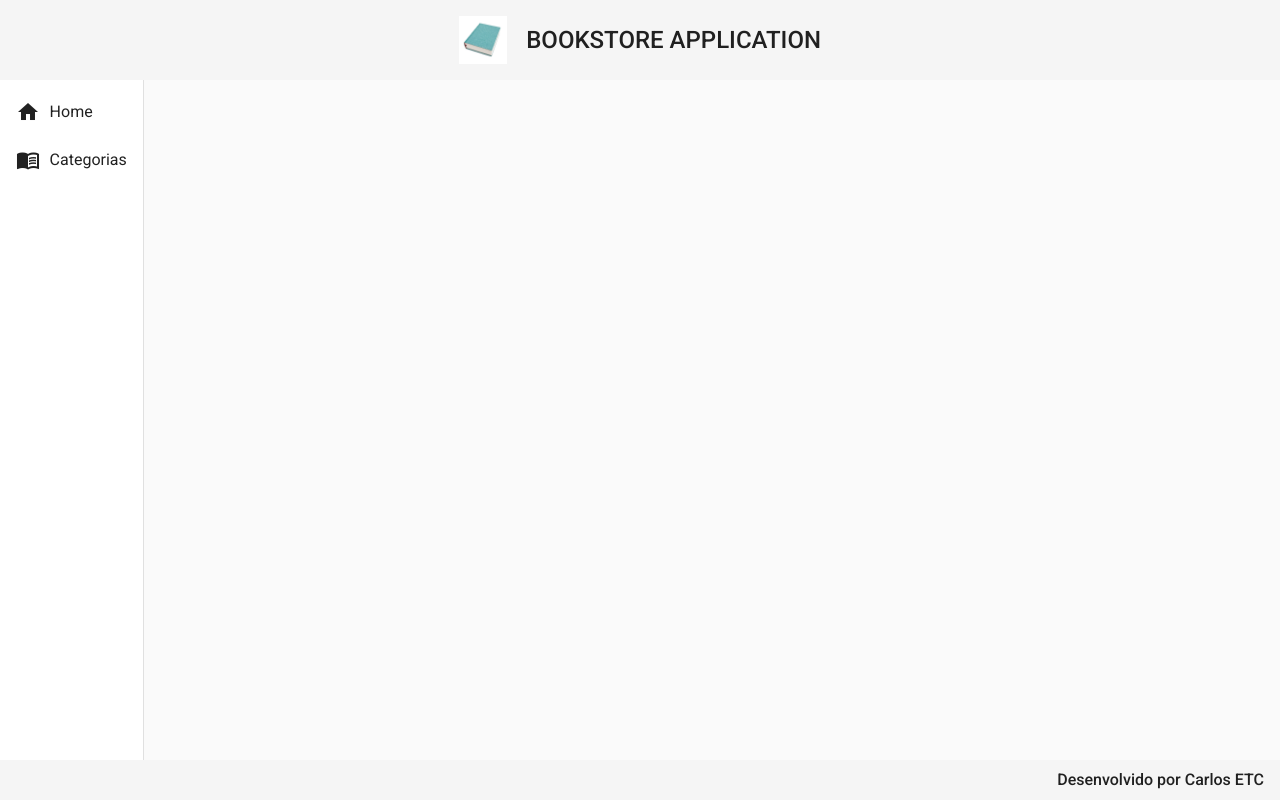
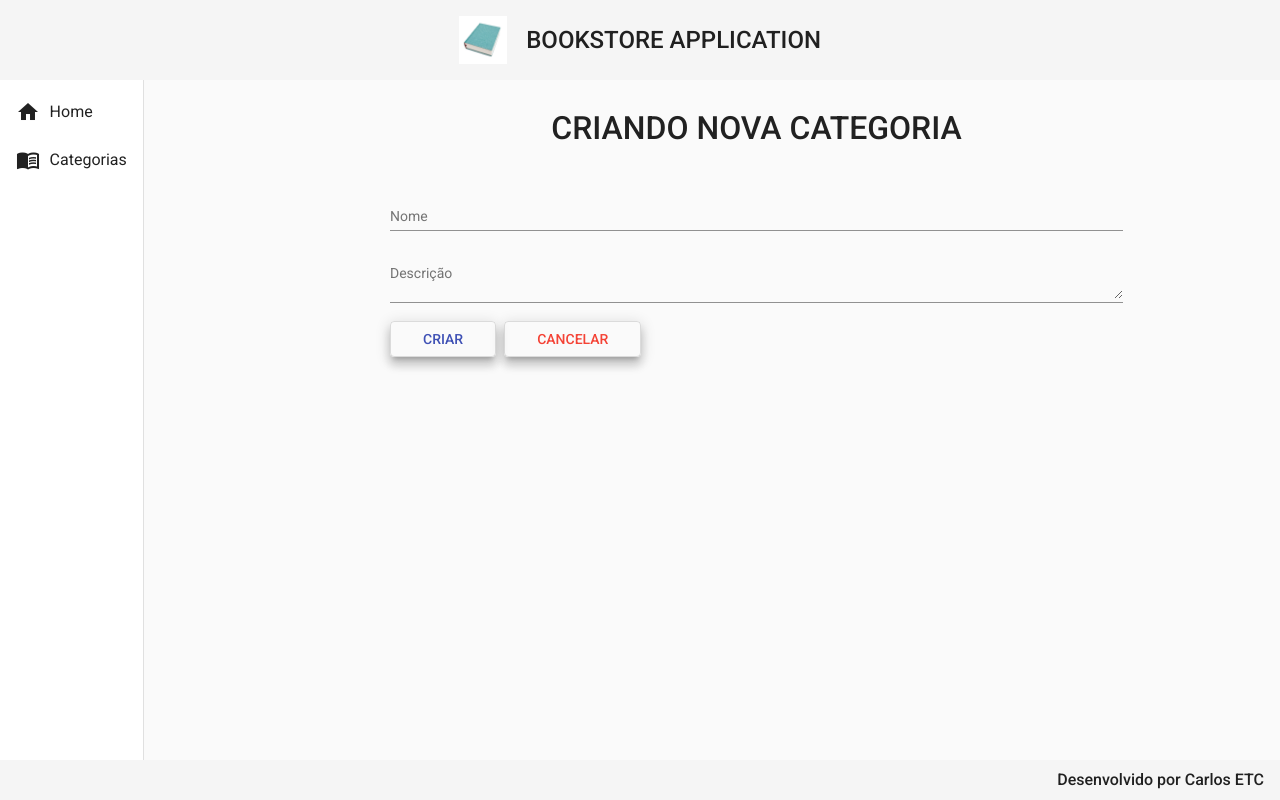
Before and after one commit to carlosetc/bookstore-front, an Angular app: page /categorias/create in a window 1280 px wide. Before the commit this address led to /. Built offline with nearby package versions, Linux system fonts and the light colour scheme.

Commit message:
Esqueleto da tela categoria create

```diff
--- a/src/app/app-routing.module.ts
+++ b/src/app/app-routing.module.ts
@@ -1,5 +1,6 @@
 import { NgModule } from '@angular/core';
 import { RouterModule, Routes } from '@angular/router';
+import { CategoriaCreateComponent } from './components/views/categoria/categoria-create/categoria-create.component';
 import { CategoriaReadComponent } from './components/views/categoria/categoria-read/categoria-read.component';
 import { HomeComponent } from './components/views/home/home.component';
 
@@ -11,6 +12,10 @@
   {
     path: 'categorias',
     component: CategoriaReadComponent
+  },
+  {
+    path: 'categorias/create',
+    component: CategoriaCreateComponent
   }
 ];
 
--- /dev/null
+++ b/src/app/components/views/categoria/categoria-create/categoria-create.component.css
@@ -0,0 +1,26 @@
+form {
+    text-align: center;
+    width: 70%;
+    margin: 2rem auto 0 auto;
+}
+
+h1 {
+    font-size: 2rem;
+    font-weight: 500;
+    margin-bottom: 3rem;
+}
+
+.form {
+    width: 100%;
+}
+
+.buttons {
+    width: 100%;
+    text-align: start;
+}
+
+button {
+    margin-right: .5rem;
+    padding-right: 2rem;
+    padding-left: 2rem;
+}
--- /dev/null
+++ b/src/app/components/views/categoria/categoria-create/categoria-create.component.html
@@ -0,0 +1,18 @@
+<form>
+    <h1>CRIANDO NOVA CATEGORIA</h1>
+
+    <mat-form-field class="form">
+        <mat-label>Nome</mat-label>
+        <input matInput type="text" name="nome" placeholder="Ex: Computação" />
+    </mat-form-field>
+
+    <mat-form-field class="form">
+        <mat-label>Descrição</mat-label>
+        <textarea matInput name="descricao" placeholder="Ex: Livros de Computação"></textarea>
+    </mat-form-field>
+
+    <div class="buttons">
+        <button class="mat-elevation-z8" mat-stroked-button color="primary">CRIAR</button>
+        <button class="mat-elevation-z8" mat-stroked-button color="warn">CANCELAR</button>
+    </div>
+</form>
--- /dev/null
+++ b/src/app/components/views/categoria/categoria-create/categoria-create.component.ts
@@ -0,0 +1,15 @@
+import { Component, OnInit } from '@angular/core';
+
+@Component({
+  selector: 'app-categoria-create',
+  templateUrl: './categoria-create.component.html',
+  styleUrls: ['./categoria-create.component.css']
+})
+export class CategoriaCreateComponent implements OnInit {
+
+  constructor() { }
+
+  ngOnInit(): void {
+  }
+
+}
--- a/src/app/components/views/categoria/categoria-read/categoria-read.component.html
+++ b/src/app/components/views/categoria/categoria-read/categoria-read.component.html
@@ -3,7 +3,7 @@
         <h1>Categorias</h1>
     </div>
 
-    <button class="mat-elevation-z8" mat-stroked-button color="primary">NOVA CATEGORIA</button>
+    <button class="mat-elevation-z8" mat-stroked-button color="primary" (click)="navegarParaCategoriaCreate()">NOVA CATEGORIA</button>
 
     <div class="mat-elevation-z8 content-table">
         <table class="table" mat-table [dataSource]="categorias">
--- a/src/app/components/views/categoria/categoria-read/categoria-read.component.ts
+++ b/src/app/components/views/categoria/categoria-read/categoria-read.component.ts
@@ -1,4 +1,5 @@
 import { Component, OnInit } from '@angular/core';
+import { Router } from '@angular/router';
 import { Categoria } from '../categoria.model';
 import { CategoriaService } from '../categoria.service';
 
@@ -12,7 +13,7 @@
   categorias: Categoria[] = [];
   displayedColumns: string[] = ['id', 'nome', 'descricao', 'livros', 'acoes'];
 
-  constructor(private service: CategoriaService) { }
+  constructor(private service: CategoriaService, private router: Router) { }
 
   ngOnInit(): void {
     this.findAll();
@@ -25,4 +26,8 @@
     });
   }
 
+  navegarParaCategoriaCreate() {
+    this.router.navigate(["categorias/create"]);
+  }
+
 }
```
Also changed, not shown: src/app/app.module.ts (+30 -22 lines).
